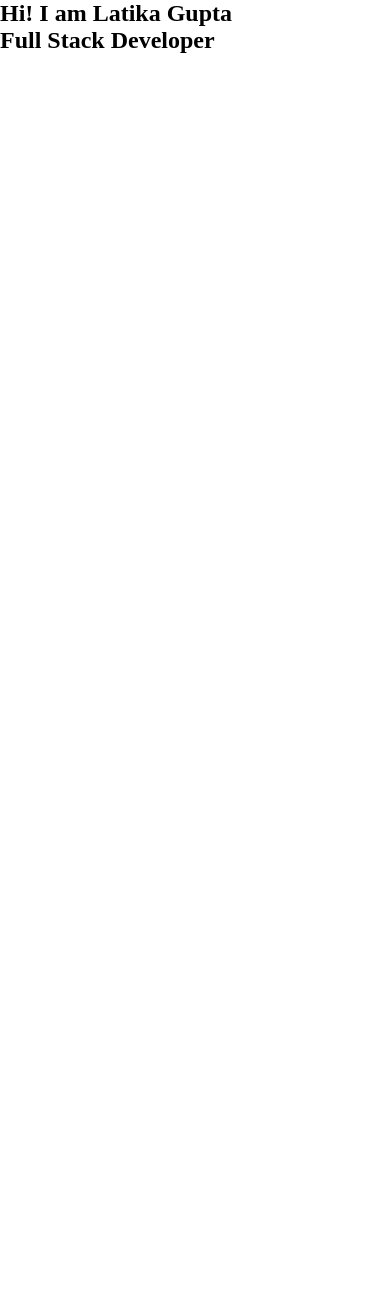
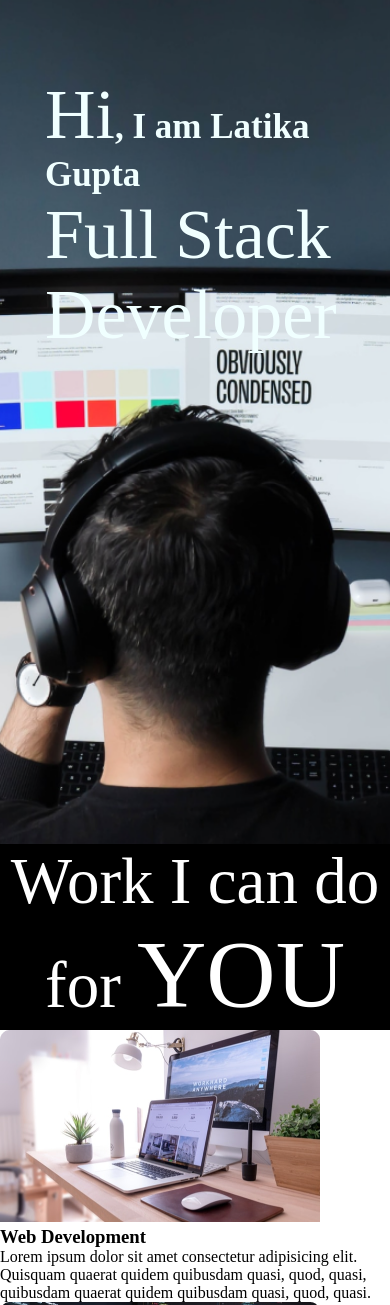
Before and after one commit to latikaguptak/HTML_CSS_Projects, a plain HTML site: page index.html in a window 390 px wide. Shown: the top 1305 px of the page. Before the commit the page ends 844 px from the top, so only its background shows below. Drawn offline with Linux system fonts and the light colour scheme.

Commit message:
All files created

```diff
--- a/index.html
+++ b/index.html
@@ -9,11 +9,50 @@
 <body>
     <section class="section1">
         <div class="text_container">
-            <h2> Hi! I am Latika Gupta</h2>
-            <h1>Full Stack Developer</h1>
+            <h2> <span class="text_design">Hi</span>, I am Latika Gupta</h2>
+            <h1 class="text_design">Full Stack Developer</h1>
+        </div>
+    </section>
+    <section class="black_box">
+        <h2> Work I can do for <Span>YOU</Span></h2>
+    </section>
+    <section class="work">
+        <div class="card">
+            <div class="image_container">
+                <img src="image/web.png" alt="Web Development">
+            </div>
+            <div class="card_container">
+                <h3>Web Development</h3>
+                <p>Lorem ipsum dolor sit amet consectetur adipisicing elit. Quisquam quaerat quidem quibusdam quasi, quod, quasi, quibusdam quaerat quidem quibusdam quasi, quod, quasi.</p>
+            </div>
+
+            </div>
+        </div>
+        <div class="card">
+            <div class="image_container">
+                <img src="image/mobile.png" alt="App Development">
+            </div>
+            <div class="card_container">
+                <h3>App Development</h3>
+                <p>Lorem ipsum dolor sit amet consectetur adipisicing elit. Quisquam quaerat quidem quibusdam quasi, quod, quasi, quibusdam quaerat quidem quibusdam quasi, quod, quasi.</p>
+            </div>
+
+            </div>
+        </div>
+        <div class="card">
+            <div class="image_container">
+                <img src="image/uiux.png" alt="UI/UX Development">
+            </div>
+            <div class="card_container">
+                <h3>UI/UX Development</h3>
+                <p>Lorem ipsum dolor sit amet consectetur adipisicing elit. Quisquam quaerat quidem quibusdam quasi, quod, quasi, quibusdam quaerat quidem quibusdam quasi, quod, quasi.</p>
+            </div>
+
+            </div>
         </div>
     </section>
 
 
+
 </body>
 </html>
--- a/style.css
+++ b/style.css
@@ -7,11 +7,50 @@
 body html{
     line-height: 1.4;
     font-weight: 300px;
+    font-family: yearsans-serif;
 }
 h1{
 background-color: unchanged;
 }
 .section1{
     background-color: unchanged;
-
+    background-image: url(image/developer.png);
+    min-height: 100vh;
+    background-position: center;
+    background-size: cover;
+    background-repeat: no-repeat;
 }
+.section1 h2{
+    font-size: 35px;
+}
+.text_container{
+    color:azure;
+    max-width: 900px;
+    margin: 0 auto;
+    padding-top: 75px;
+    padding-left: 45px;
+}
+.text_design{
+    font-size: 70px !important;
+    font-weight: 400;
+}
+.black_box {
+    background: #000;
+    color: #ffffff !important;
+    background-position: center;
+    background-size: cover;
+    background-repeat: no-repeat;
+    }
+.black_box h2{
+    font-weight: 400;
+    font-size: 65px;
+    color: #ffffff;
+    text-align: center;
+}
+.black_box h2 span{
+    font-weight: 400;
+    font-size: 96px;
+}
+.work{
+    display: grid;
+}
```
Also changed, not shown: image/New-One.png (added), image/new_two.png (added).
